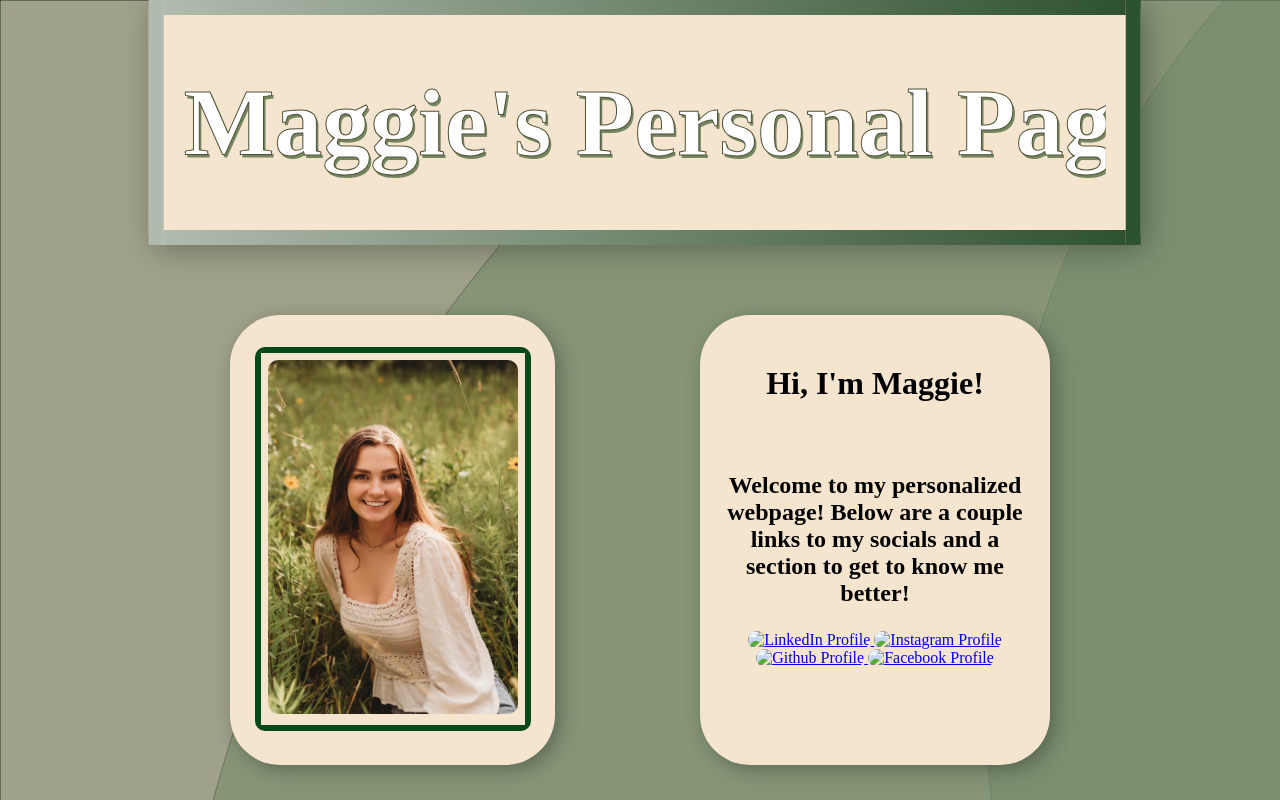
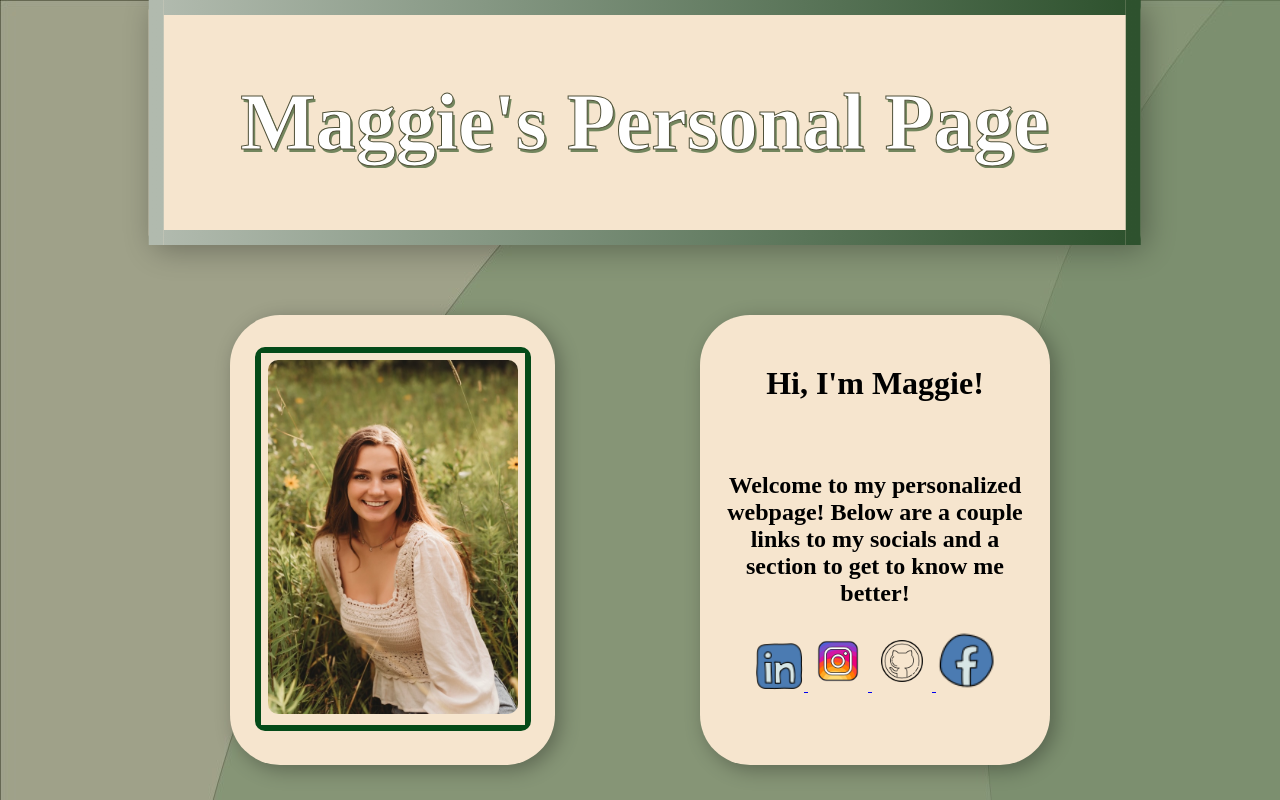
Before and after one commit to MaggieHolman/MaggiesPersonalPage, a plain HTML site: page index.html in a window 1280 px wide. Shown: the top 800 px of the page. Drawn offline with Linux system fonts and the light colour scheme; a web font is replaced by a local one.

Commit message:
Add files via upload

```diff
--- a/CSS/style.css
+++ b/CSS/style.css
@@ -68,7 +68,7 @@ border-image-slice: 1;
     align-items: center; /* Vertically center the content */
     justify-content: center; /* Horizontally center the content */
     z-index: 1000; /* Set a high z-index to ensure it appears above other content */
-    font-size: xxx-large;
+    font-size: 40px;
     left: 50%;
     transform: translateX(15%);
     padding: 20px; /* Add padding for content inside the div */
--- a/index.html
+++ b/index.html
@@ -20,16 +20,16 @@
         <h2>Hi, I'm Maggie!</h>
         <h3>Welcome to my personalized webpage! Below are a couple links to my socials and a section to get to know me better!</h3>
         <a href="https://www.linkedin.com/in/maggie-holman-3421b226a/" target="_blank">
-            <img src="../MaggiesSite/Images/linkedINicon.png" alt="LinkedIn Profile" class = "icon" width="50" height="50">
+            <img src="Images/linkedINicon.png" alt="LinkedIn Profile" class = "icon" width="50" height="50">
         </a>
         <a href="https://www.instagram.com/maggieholmann/" target="_blank">
-            <img src="../MaggiesSite/Images/InstagramIcon.png" alt="Instagram Profile" class = "icon" width="60" height="60">
+            <img src="Images/InstagramIcon.png" alt="Instagram Profile" class = "icon" width="60" height="60">
         </a>
         <a href="https://github.com/MaggieHolman" target="_blank">
-            <img src="../MaggiesSite/Images/githubicon.png" alt="Github Profile" class = "icon" width="60" height="60">
+            <img src="Images/githubicon.png" alt="Github Profile" class = "icon" width="60" height="60">
         </a>
         <a href="https://www.facebook.com/maggie.holman.14" target="_blank">
-            <img src="../MaggiesSite/Images/facebookicon.png" alt="Facebook Profile" class = "icon" width="60" height="60">
+            <img src="Images/facebookicon.png" alt="Facebook Profile" class = "icon" width="60" height="60">
         </a>
     </div>
     </div>
```
